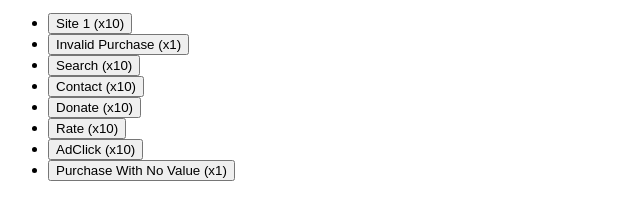
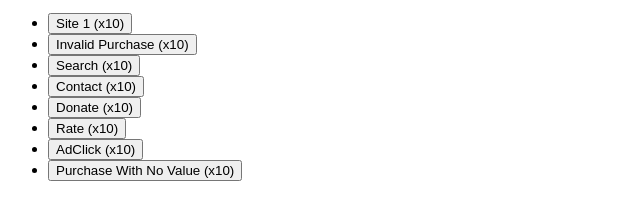
Before and after one commit to cbmeta/testsite-EM-IG-PJBP, a plain HTML site: page index.html in a window 1280 px wide. Shown: the part 184-404 px from the top of the page, 0-640 px from the left. Drawn offline with Linux system fonts and the light colour scheme.

Commit message:
Update index.html

```diff
--- a/index.html
+++ b/index.html
@@ -37,13 +37,13 @@ src="https://www.facebook.com/tr?id=48402478182950&ev=PageView&noscript=1"
 </ul></div>
 <div><ul>
   <li><button id="siteButton" type="button">Site 1 (x10)</button></li>
-  <li><button id="invalidpurchaseButton" type="button">Invalid Purchase (x1)</button></li>
+  <li><button id="invalidpurchaseButton" type="button">Invalid Purchase (x10)</button></li>
   <li><button id="searchButton" type="button">Search (x10)</button></li>
   <li><button id="contactButton" type="button">Contact (x10)</button></li>
   <li><button id="donateButton" type="button">Donate (x10)</button></li>
   <li><button id="rateButton" type="button">Rate (x10)</button></li>
   <li><button id="adClickButton" type="button">AdClick (x10)</button></li>
-  <li><button id="purchaseNoValueButton" type="button">Purchase With No Value (x1)</button></li>
+  <li><button id="purchaseNoValueButton" type="button">Purchase With No Value (x10)</button></li>
 </ul></div>
 <script type="text/javascript">
   for(var i = 0; i < 10; i++) {
```
